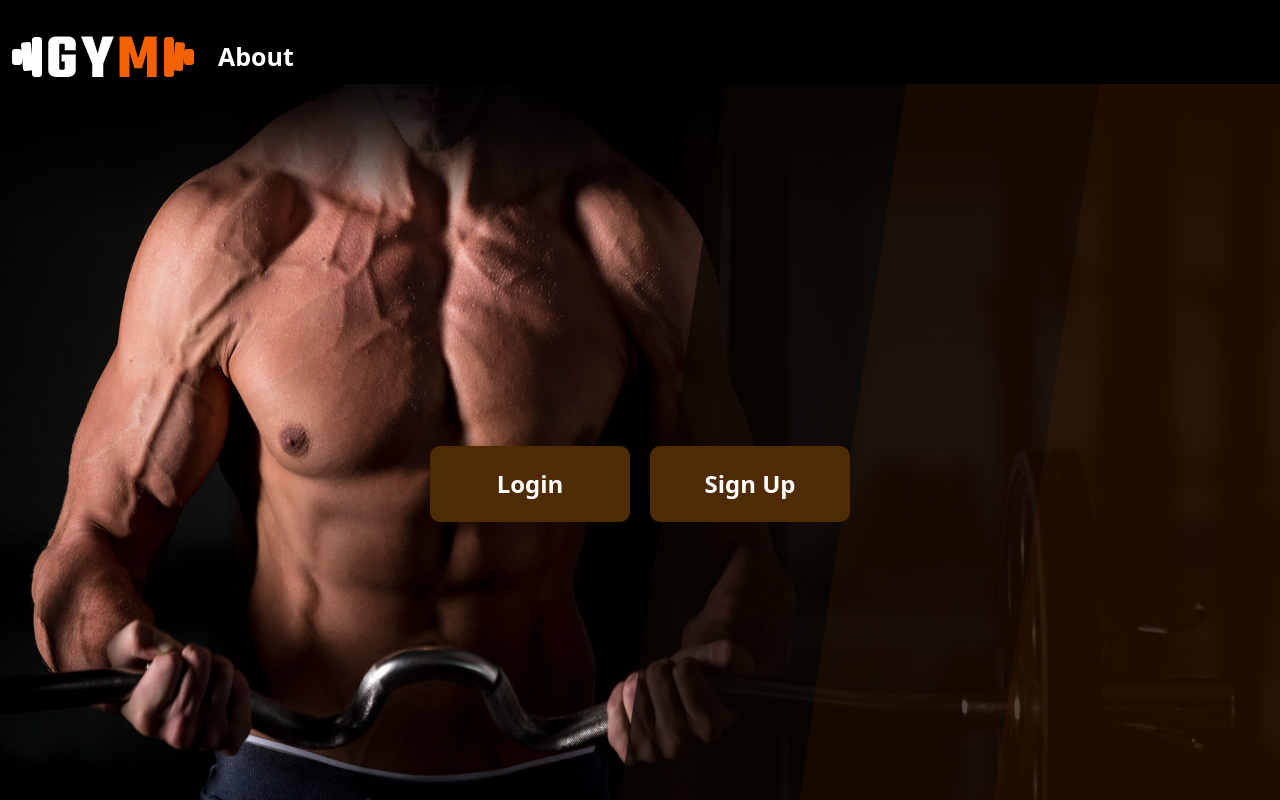
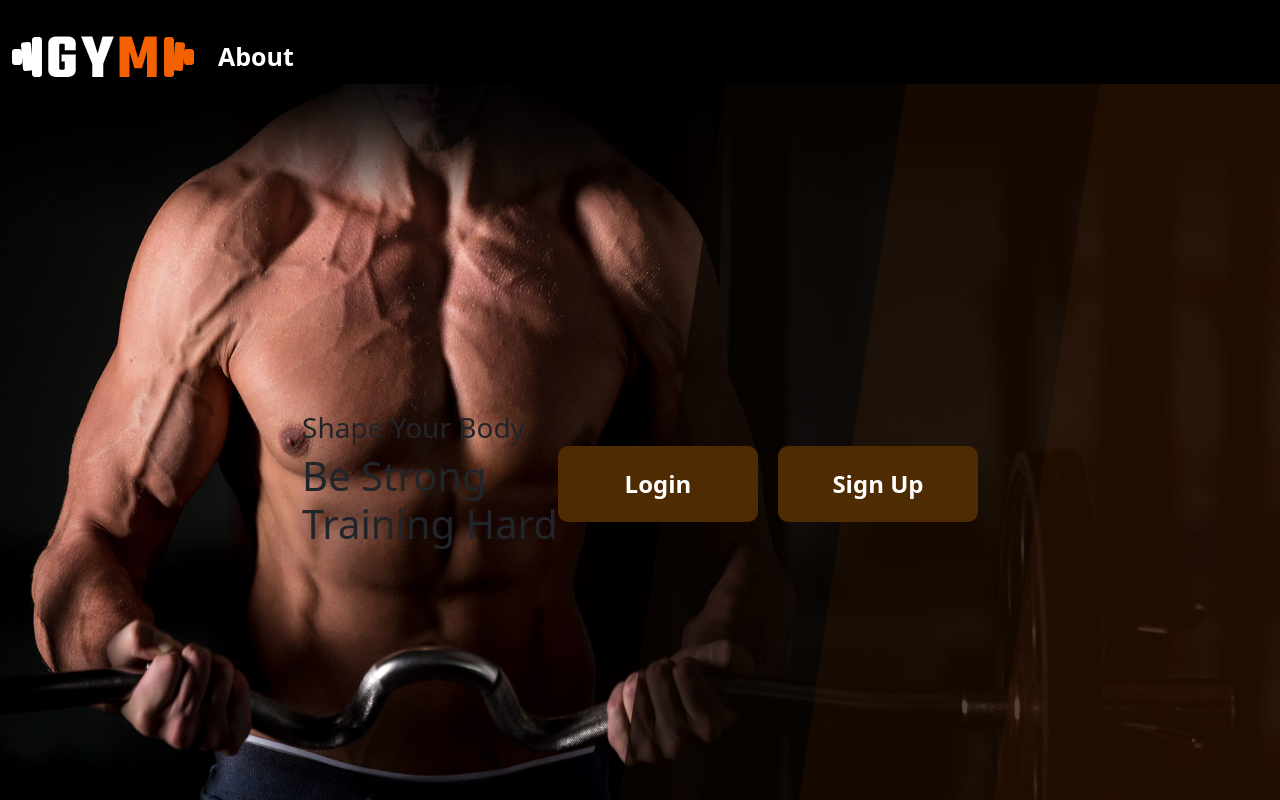
Before and after one commit to bcsf19a010/FYP, a React (Create React App) app in the folder frontend/: page / in a window 1280 px wide. Shown: the top 800 px of the page. Built offline with nearby package versions, Linux system fonts and the light colour scheme.

Commit message:
some changes added

```diff
--- a/frontend/package.json
+++ b/frontend/package.json
@@ -5,6 +5,9 @@
   "private": true,
   "dependencies": {
     "@fortawesome/fontawesome-free": "^6.4.0",
+    "@fortawesome/fontawesome-svg-core": "^6.4.0",
+    "@fortawesome/free-solid-svg-icons": "^6.4.0",
+    "@fortawesome/react-fontawesome": "^0.2.0",
     "@reduxjs/toolkit": "^1.8.4",
     "@testing-library/jest-dom": "^5.16.5",
     "@testing-library/react": "^13.3.0",
--- a/frontend/src/Components/Home/Home.js
+++ b/frontend/src/Components/Home/Home.js
@@ -1,6 +1,6 @@
 import React from "react";
 import bci from "../../Resources/images/hero-1.jpg";
-import "./Home.css";
+import './Home.css';
 import { Link } from "react-router-dom";
 
 export default function Home() {
@@ -17,7 +17,11 @@ export default function Home() {
 
       }}
     >
-      <div>
+      <div className="text">
+        <h3>Shape Your Body</h3>
+        <h1>Be Strong <br></br> Training Hard</h1>
+      </div>
+      <div className="buttons">
         <Link to="/login" className="Button lgn">
           Login
         </Link>
```
Also changed, not shown: frontend/src/Resources/New Text Document.txt (added), 1 other file (tests, documents, lock files or other folders).
